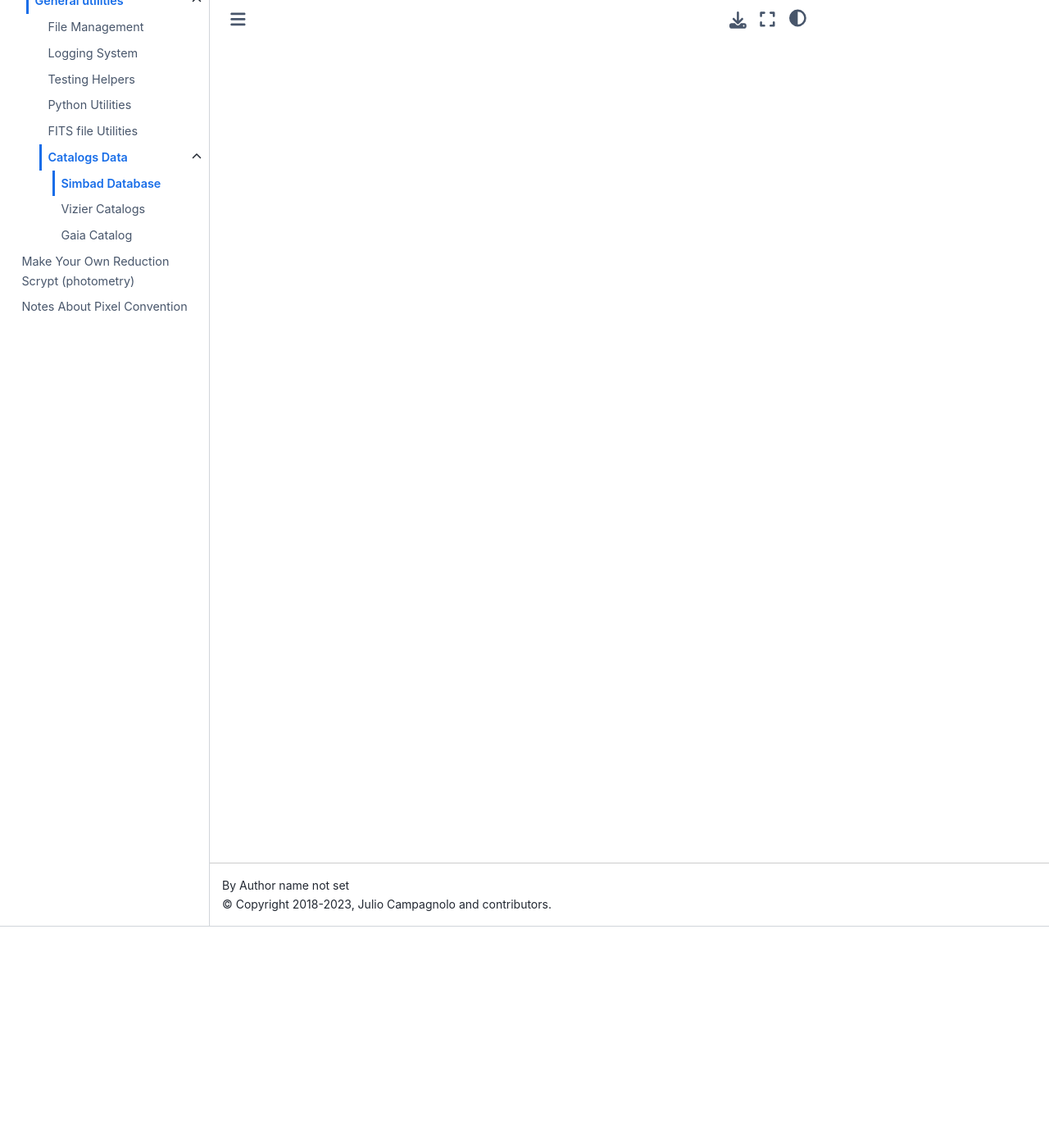
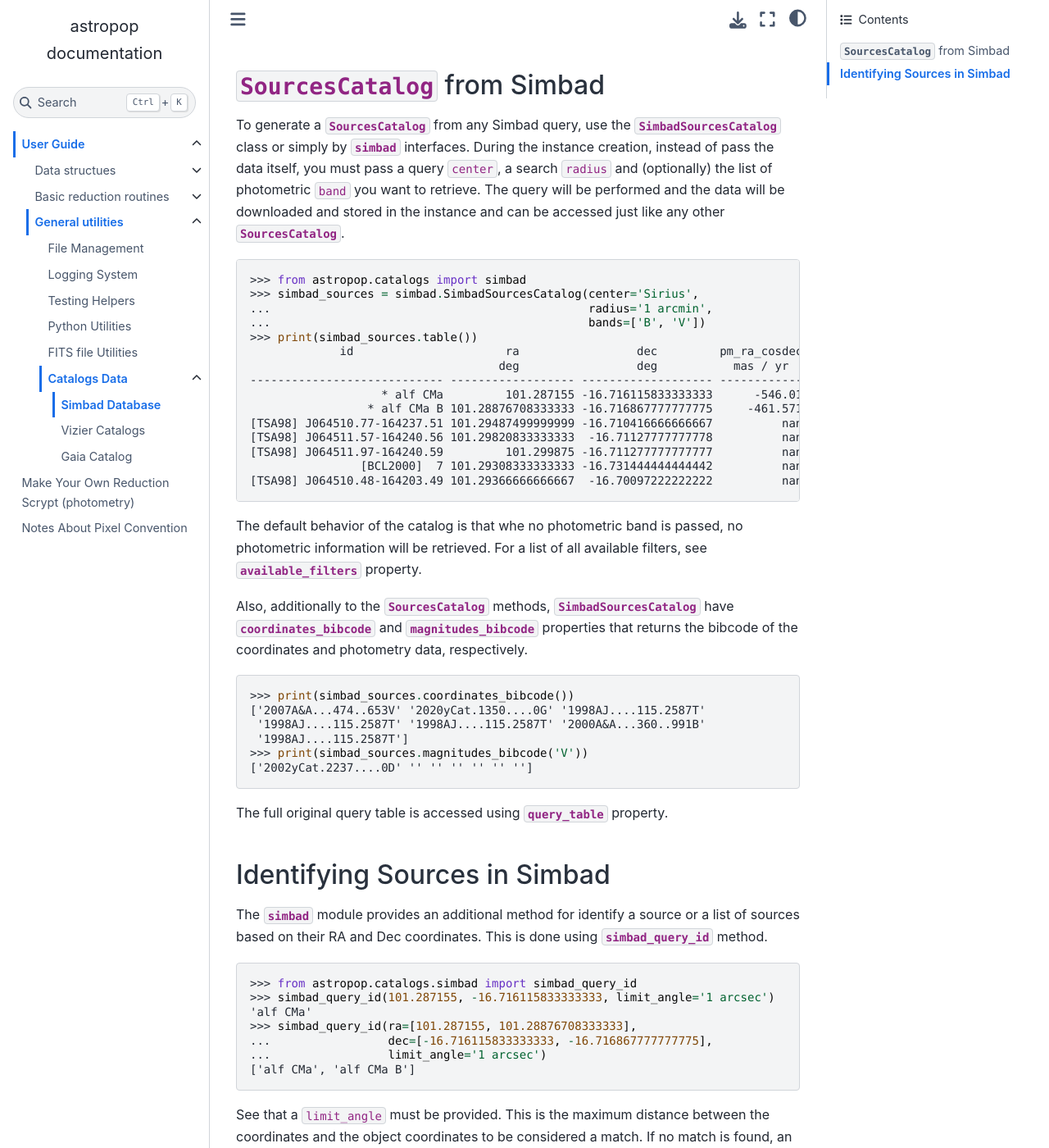
Before and after one commit to juliotux/astropop, a Sphinx documentation site: the page built from docs/tools/catalog/simbad.rst, in a window 1280 px wide and 1400 px high, scrolled down 270 px. Shown: the whole window at 82% size. Built offline with Sphinx 7.4.7 and the Sphinx Book theme 1.1.4, drawn with Linux system fonts in a browser that asks for light colours; the version number could not be read and is left out; some of the changed text lies outside the part shown.

Commit message:
simbad: documented

```diff
--- a/docs/tools/catalog/simbad.rst
+++ b/docs/tools/catalog/simbad.rst
@@ -1,6 +1,75 @@
+.. include:: ../../references.txt
+
+.. |simbad| replace:: `~astropop.catalogs.simbad.simbad`
+.. |simbad_query_id| replace:: `~astropop.catalogs.simbad.simbad_query_id`
+.. |SimbadSourcesCatalog| replace:: `~astropop.catalogs.simbad.SimbadSourcesCatalog`
+
 Simbad Database
 ===============
 
+The Simbad database is a very commonly used database of astronomical objects. It is maintained by the CDS (Centre de Données astronomiques de Strasbourg) and is available at http://simbad.u-strasbg.fr/simbad/.
+
+It provides objects identification across multiple catalogs, photometry for several filters and states of the art astrometry. This data comes from several sources, compiled by the CDS.
+
+|SourcesCatalog| from Simbad
+-----------------------------
+
+To generate a |SourcesCatalog| from any Simbad query, use the |SimbadSourcesCatalog| class or simply by |simbad| interfaces. During the instance creation, instead of pass the data itself, you must pass a query ``center``, a search ``radius`` and (optionally) the list of photometric ``band`` you want to retrieve. The query will be performed and the data will be downloaded and stored in the instance and can be accessed just like any other |SourcesCatalog|.
+
+    >>> from astropop.catalogs import simbad
+    >>> simbad_sources = simbad.SimbadSourcesCatalog(center='Sirius',
+    ...                                              radius='1 arcmin',
+    ...                                              bands=['B', 'V'])
+    >>> print(simbad_sources.table())
+                 id                      ra                 dec         pm_ra_cosdec        pm_dec         B   B_error   V   V_error
+                                        deg                 deg           mas / yr         mas / yr
+    ---------------------------- ------------------ ------------------- ------------ ------------------- ----- ------- ----- -------
+                       * alf CMa         101.287155 -16.716115833333333      -546.01 -1223.0699999999997 -1.46     nan -1.46     nan
+                     * alf CMa B 101.28876708333333 -16.716867777777775     -461.571  -914.5200000000002  8.41     nan  8.44     nan
+    [TSA98] J064510.77-164237.51 101.29487499999999 -16.710416666666667          nan                 nan   nan     nan   nan     nan
+    [TSA98] J064511.57-164240.56 101.29820833333333  -16.71127777777778          nan                 nan   nan     nan   nan     nan
+    [TSA98] J064511.97-164240.59         101.299875 -16.711277777777777          nan                 nan   nan     nan   nan     nan
+                    [BCL2000]  7 101.29308333333333 -16.731444444444442          nan                 nan   nan     nan   nan     nan
+    [TSA98] J064510.48-164203.49 101.29366666666667  -16.70097222222222          nan                 nan   nan     nan   nan     nan
+
+
+The default behavior of the catalog is that whe no photometric band is passed, no photometric information will be retrieved. For a list of all available filters, see `~astropop.catalogs.simbad.SimbadSourcesCatalog.available_filters` property.
+
+Also, additionally to the |SourcesCatalog| methods, |SimbadSourcesCatalog| have `~astropop.catalogs.simbad.SimbadSourcesCatalog.coordinates_bibcode` and `~astropop.catalogs.simbad.SimbadSourcesCatalog.magnitudes_bibcode` properties that returns the bibcode of the coordinates and photometry data, respectively.
+
+    >>> print(simbad_sources.coordinates_bibcode())
+    ['2007A&A...474..653V' '2020yCat.1350....0G' '1998AJ....115.2587T'
+     '1998AJ....115.2587T' '1998AJ....115.2587T' '2000A&A...360..991B'
+     '1998AJ....115.2587T']
+    >>> print(simbad_sources.magnitudes_bibcode('V'))
+    ['2002yCat.2237....0D' '' '' '' '' '' '']
+
+The full original query table is accessed using `~astropop.catalogs.simbad.SimbadSourcesCatalog.query_table` property.
+
+Identifying Sources in Simbad
+-----------------------------
+
+The `~astropop.catalogs.simbad` module provides an additional method for identify a source or a list of sources based on their RA and Dec coordinates. This is done using |simbad_query_id| method.
+
+    >>> from astropop.catalogs.simbad import simbad_query_id
+    >>> simbad_query_id(101.287155, -16.716115833333333, limit_angle='1 arcsec')
+    'alf CMa'
+    >>> simbad_query_id(ra=[101.287155, 101.28876708333333],
+    ...                 dec=[-16.716115833333333, -16.716867777777775],
+    ...                 limit_angle='1 arcsec')
+    ['alf CMa', 'alf CMa B']
+
+See that a ``limit_angle`` must be provided. This is the maximum distance between the coordinates and the object coordinates to be considered a match. If no match is found, an empty string name is returned.
+
+The default behavior is to use the ``MAIN_ID`` column as name. But you can choose a priority order to get the name of the star. Example: if you want to get only HD, HYP and TYC names, in this priority order, you can do with ``name_order`` parameter:
+
+    >>> simbad_query_id(101.287155, -16.716115833333333, limit_angle='1 arcsec',
+    ...                 name_order=['HD', 'HYP', 'TYC'])
+    ['HD 48915']
+
+.. warning::
+
+    This function is vectorized using `~numpy.vectorize`. So, each object will get an individual server query. So, even if this method is able to query more than one object, it is very slow and not recomended for high number of sources.
 
 .. automodapi:: astropop.catalogs.simbad
     :no-inheritance-diagram:
```
Also changed, not shown: 1 other file.
